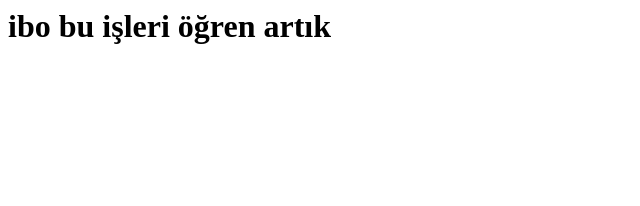
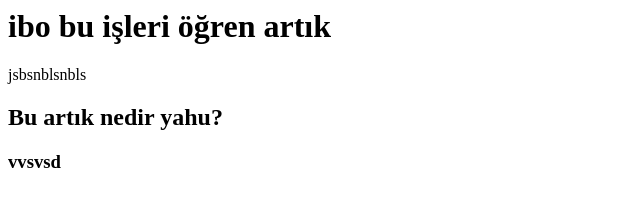
Before and after one commit to fearm3/ex, a plain HTML site: page index.html in a window 1280 px wide. Shown: the whole page, without its empty margins (0-640 px from the left). Drawn offline with Linux system fonts and the light colour scheme.

Commit message:
add committt

```diff
--- a/index.html
+++ b/index.html
@@ -7,5 +7,10 @@
 </head>
 <body>
     <h1>ibo bu işleri öğren artık</h1>
+    <p>jsbsnblsnbls</p>
+    <h2>Bu artık nedir yahu?</h2>
+
+
+    <h3>vvsvsd</h3>
 </body>
 </html>
```
